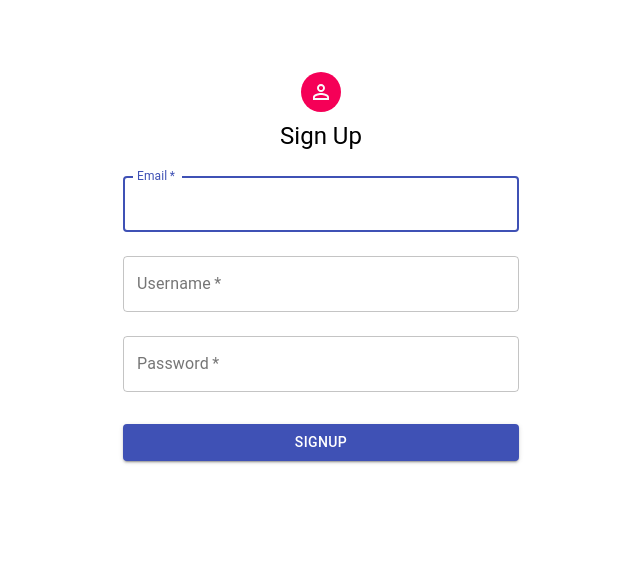
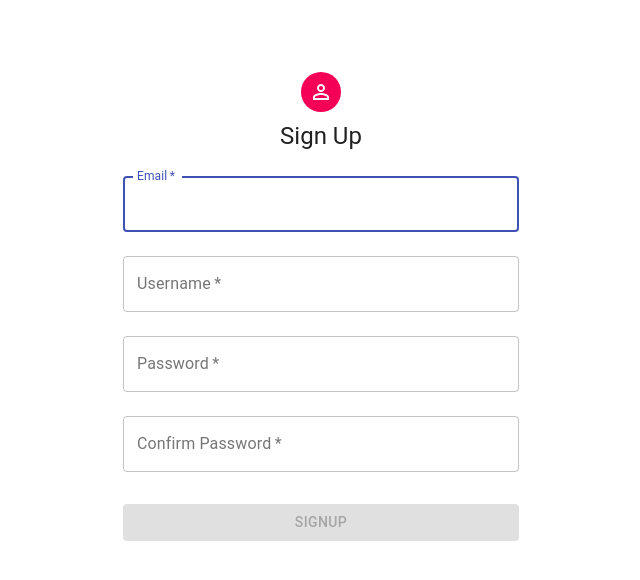
Before and after one commit to jcmagat/cirqls-web-app, a React (Create React App) app: page /signup in a window 1280 px wide. Shown: the top 580 px of the page, without its empty margins (319-959 px from the left). Built offline with nearby package versions, Linux system fonts and the light colour scheme.

Commit message:
Add confirm password to signup page

```diff
--- a/src/components/signupPage.jsx
+++ b/src/components/signupPage.jsx
@@ -1,13 +1,14 @@
-import React from "react";
-import { useState } from "react";
+import React, { useState, useEffect } from "react";
 import { useHistory } from "react-router-dom";
 import { makeStyles } from "@material-ui/core/styles";
 import Container from "@material-ui/core/Container";
+import Paper from "@material-ui/core/Paper";
 import TextField from "@material-ui/core/TextField";
 import Typography from "@material-ui/core/Typography";
 import Avatar from "@material-ui/core/Avatar";
 import PersonOutlineOutlinedIcon from "@material-ui/icons/PersonOutlineOutlined";
 import Button from "@material-ui/core/Button";
+import CircularProgress from "@material-ui/core/CircularProgress";
 import { useMutation } from "@apollo/client";
 import { REGISTER } from "../graphql/mutations";
 
@@ -38,9 +39,19 @@ function SignupPage(props) {
   const [email, setEmail] = useState("");
   const [username, setUsername] = useState("");
   const [password, setPassword] = useState("");
+  const [confirmPassword, setConfirmPassword] = useState("");
 
-  // eslint-disable-next-line
-  const [register, { loading, error }] = useMutation(REGISTER, {
+  const [confirmPasswordError, setConfirmPasswordError] = useState("");
+
+  useEffect(() => {
+    if (password === confirmPassword) {
+      setConfirmPasswordError("");
+    } else {
+      setConfirmPasswordError("Passwords do not match");
+    }
+  }, [password, confirmPassword]);
+
+  const [register, { loading }] = useMutation(REGISTER, {
     onCompleted: finishRegister,
   });
 
@@ -57,12 +68,12 @@ function SignupPage(props) {
   };
 
   function finishRegister(data) {
-    history.push("/");
+    history.push("/login");
   }
 
   return (
     <Container component="main" maxWidth="xs">
-      <div className={classes.paper}>
+      <Paper className={classes.paper} elevation={0}>
         <Avatar className={classes.avatar}>
           <PersonOutlineOutlinedIcon />
         </Avatar>
@@ -80,6 +91,7 @@ function SignupPage(props) {
             label="Email"
             autoFocus
             onChange={(event) => setEmail(event.target.value)}
+            disabled={loading}
           />
           <TextField
             variant="outlined"
@@ -89,6 +101,7 @@ function SignupPage(props) {
             id="username"
             label="Username"
             onChange={(event) => setUsername(event.target.value)}
+            disabled={loading}
           />
           <TextField
             variant="outlined"
@@ -99,6 +112,20 @@ function SignupPage(props) {
             id="password"
             label="Password"
             onChange={(event) => setPassword(event.target.value)}
+            disabled={loading}
+          />
+          <TextField
+            variant="outlined"
+            margin="normal"
+            required
+            fullWidth
+            type="password"
+            id="confirm-password"
+            label="Confirm Password"
+            onChange={(event) => setConfirmPassword(event.target.value)}
+            disabled={loading}
+            error={Boolean(confirmPasswordError)}
+            helperText={confirmPasswordError}
           />
           <Button
             fullWidth
@@ -106,11 +133,20 @@ function SignupPage(props) {
             variant="contained"
             color="primary"
             className={classes.submit}
+            disabled={
+              !email ||
+              !username ||
+              !password ||
+              !confirmPassword ||
+              Boolean(confirmPasswordError) ||
+              loading
+            }
           >
             Signup
           </Button>
         </form>
-      </div>
+        {loading && <CircularProgress />}
+      </Paper>
     </Container>
   );
 }
```
